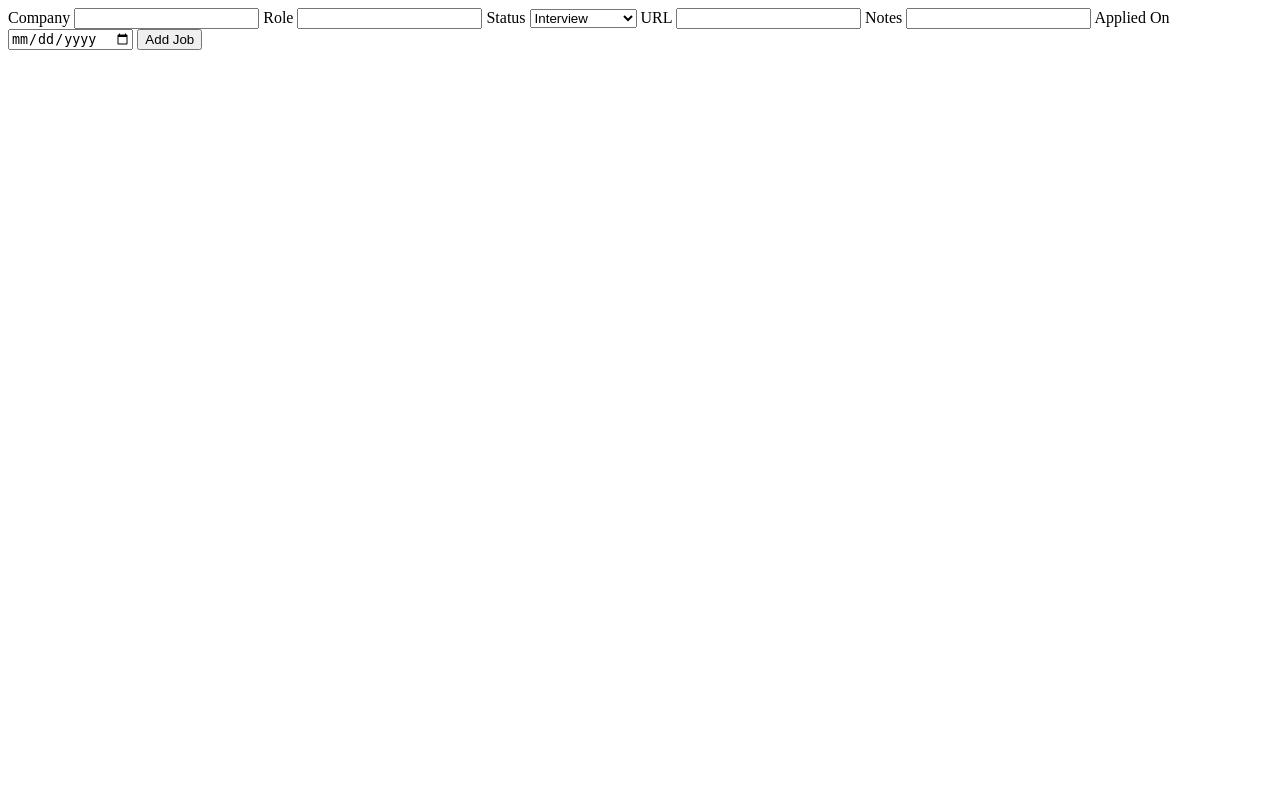
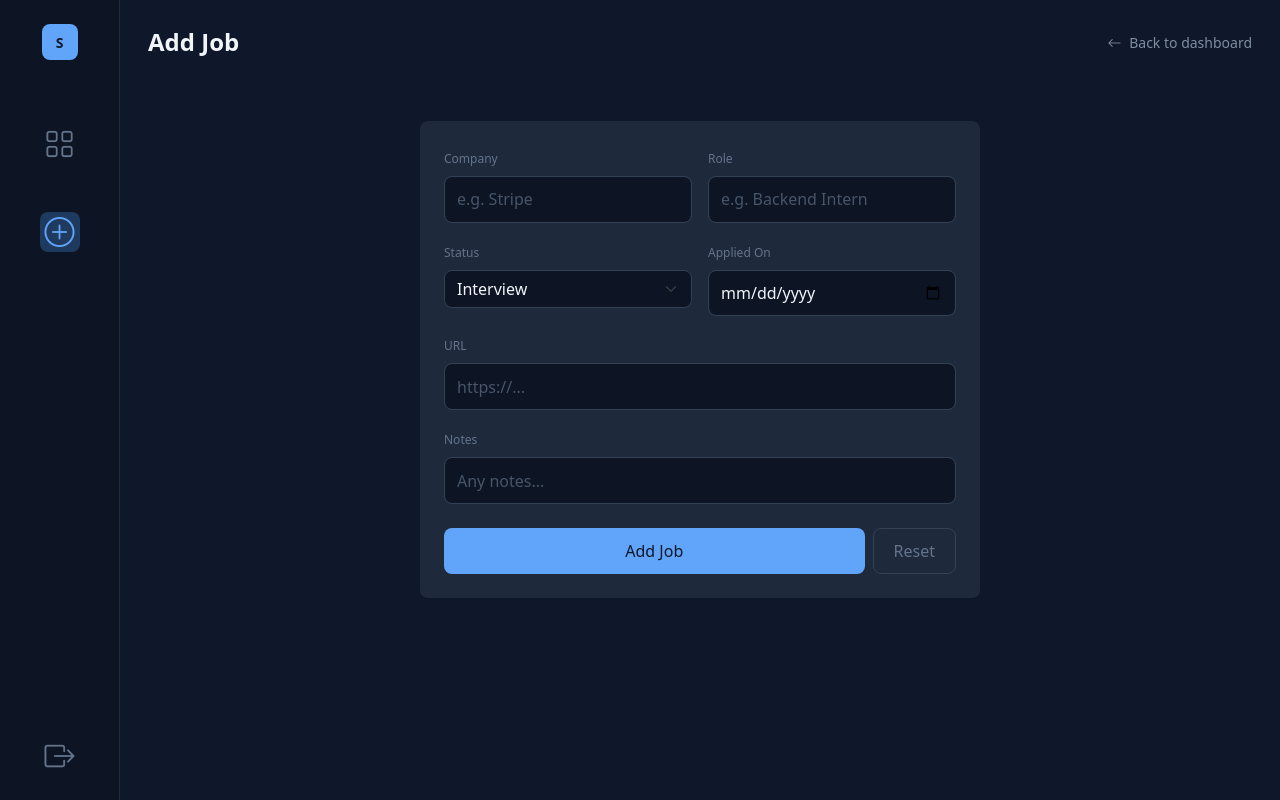
Before and after one commit to dangtruong06/Internship-and-Job-Application-Tracker, a Flask app: page /add-job in a window 1280 px wide. Run offline with Flask 3, Linux system fonts and the light colour scheme; the visitor is signed in with stand-in values (Sample User, id 1).

Commit message:
create edit job route by reusing add form, add duplicate email check at registration, recreated add form with styling

```diff
--- a/forms.py
+++ b/forms.py
@@ -24,4 +24,4 @@ class AddJob(FlaskForm):
                                             validators=[DataRequired()])
     url = StringField('URL', validators=[DataRequired()])
     notes = StringField('Notes', validators=[Optional()])
-    date = DateField('Applied On', validators=[Optional()])
+    applied_on = DateField('Applied On', validators=[Optional()])
--- a/main.py
+++ b/main.py
@@ -1,4 +1,4 @@
-from flask import Flask, render_template, redirect, url_for, flash, request
+from flask import Flask, render_template, redirect, url_for, flash
 from models import db, User, Job
 from forms import Register, Login, AddJob
 from dotenv import load_dotenv
@@ -26,6 +26,11 @@ def load_user(user_id):
 @app.route('/register', methods=['GET', 'POST'])
 def register():
     form = Register()
+
+    email_check = db.session.execute(db.select(User).where(User.email == form.email.data)).scalar()
+    if email_check:
+        flash('Email is already registered! Please log in', 'danger')
+        return redirect(url_for('register'))
 
     if form.validate_on_submit():
         new_user = User(name=form.name.data,
@@ -68,7 +73,7 @@ def home():
 def dashboard():
     jobs = db.session.execute(db.select(Job
                             ).where(Job.user_id == current_user.id
-                            )).scalars().all()
+                            ).order_by(Job.applied_on.desc())).scalars().all()
 
     counts = Counter(job.status for job in jobs)
 
@@ -93,7 +98,7 @@ def add():
                       status=form.status.data,
                       url=form.url.data,
                       notes=form.notes.data,
-                      applied_on=form.date.data,
+                      applied_on=form.applied_on.data,
                       user_id=current_user.id)
 
         db.session.add(new_job)
@@ -102,16 +107,43 @@ def add():
 
     return render_template('add.html', form=form)
 
+@app.route('/edit-job/<int:job_id>', methods=['POST', 'GET'])
+@login_required
+def edit_job(job_id):
+    job = db.get_or_404(Job, job_id)
+
+    if current_user.id != job.user_id:
+        return redirect(url_for('dashboard'))
+
+    form = AddJob(obj=job)
+
+    if form.validate_on_submit():
+        job.company = form.company.data
+        job.role = form.role.data
+        job.status = form.status.data
+        job.url = form.url.data
+        job.notes = form.notes.data
+        job.applied_on = form.applied_on.data
+        db.session.commit()
+
+        return redirect(url_for('dashboard'))
+    return render_template('add.html', form=form, job=job)
+
 @app.route('/delete-job/<int:job_id>', methods=['POST'])
 @login_required
 def delete_job(job_id):
     job = db.get_or_404(Job, job_id)
+
+    if current_user.id != job.user_id:
+        return redirect(url_for('dashboard'))
+
     db.session.delete(job)
     db.session.commit()
     return redirect(url_for('dashboard'))
 
 
 @app.route('/logout')
+@login_required
 def logout():
     logout_user()
     return redirect(url_for('home'))
--- a/static/css/styles.css
+++ b/static/css/styles.css
@@ -94,3 +94,21 @@ table.jobs-table th {
     padding: 8px 12px;
     background: transparent !important;
 }
+
+.form-control, .form-select {
+    background-color: #0d1424 !important;
+    border: 1px solid #334155 !important;
+    color: #f1f5f9 !important;
+    border-radius: 8px !important;
+}
+
+.form-control:focus, .form-select:focus {
+    background-color: #0d1424 !important;
+    border-color: #60a5fa !important;
+    color: #f1f5f9 !important;
+    box-shadow: 0 0 0 2px rgba(96, 165, 250, 0.15) !important;
+}
+
+.form-control::placeholder {
+    color: #475569 !important;
+}
--- a/templates/add.html
+++ b/templates/add.html
@@ -1,39 +1,73 @@
+{% extends "base_dashboard.html" %}
 
-<form method="POST">
-    {{ form.hidden_tag() }}
+{% block title %}Add Job — Appli{% endblock %}
 
-    {{ form.company.label }}
-    {{ form.company() }}
+{% block nav_add %}active{% endblock %}
 
-    {{ form.role.label }}
-    {{ form.role() }}
+{% block content %}
 
-    {{ form.status.label }}
-    {{ form.status() }}
+<div class="d-flex align-items-center justify-content-between mb-4">
+    <h1 class="fw-semibold m-0" style="font-size: 24px; color: #f1f5f9;">
+        {{ 'Edit Job' if job else 'Add Job' }}
+    </h1>
 
-    {{ form.url.label }}
-    {{ form.url() }}
+    <a href="{{ url_for('dashboard') }}" style="color: #7f8ea2; font-size: 14px; text-decoration: none;">
+        <i class="bi bi-arrow-left me-1"></i> Back to dashboard
+    </a>
+</div>
 
-    {{ form.notes.label }}
-    {{ form.notes() }}
+<div class="d-flex justify-content-center align-items-start" style="min-height: 70vh; padding-top: 40px;">
+<div class="card rounded-3 p-4" style="background: #1e293b; max-width: 560px; border: none;">
+    <form method="POST" action="{{ url_for('edit_job', job_id=job.id) if job else url_for('add') }}" id="add-job-form">
+        {{ form.hidden_tag() }}
 
-    {{ form.date.label }}
-    {{ form.date() }}
+        <div class="row g-3 mb-3">
+            <div class="col">
+                {{ form.company.label(class="form-label", style="color: #64748b; font-size: 12px;") }}
+                {{ form.company(class="form-control", placeholder="e.g. Stripe") }}
 
-    <button type="submit">Add Job</button>
-</form>
+            </div>
+            <div class="col">
+                {{ form.role.label(class="form-label", style="color: #64748b; font-size: 12px;") }}
+                {{ form.role(class="form-control", placeholder="e.g. Backend Intern") }}
 
+            </div>
+        </div>
 
-<!-- class Job(db.Model):
-    __tablename__ = 'jobs'
-    id:Mapped[int] = mapped_column(Integer, primary_key=True)
-    company:Mapped[str] = mapped_column(String(250), nullable=False)
-    role:Mapped[str] = mapped_column(String(250), nullable=False)
-    status:Mapped[str] = mapped_column(String(250), nullable=False)
-    url:Mapped[Optional[str]] = mapped_column(String(250))
-    notes:Mapped[Optional[str]] = mapped_column(Text)
-    applied_on:Mapped[Optional[date]] = mapped_column()
+        <div class="row g-3 mb-3">
+            <div class="col">
+                {{ form.status.label(class="form-label", style="color: #64748b; font-size: 12px;") }}
+                {{ form.status(class="form-select") }}
+            </div>
+            <div class="col">
+                {{ form.applied_on.label(class="form-label", style="color: #64748b; font-size: 12px;") }}
+                {{ form.applied_on(class="form-control") }}
+            </div>
+        </div>
 
-    # Establish relationship between jobs to one user
-    user_id:Mapped[int] = mapped_column(ForeignKey('users.id'))
-    user:Mapped['User'] = relationship(back_populates='jobs') -->
+        <div class="mb-3">
+            {{ form.url.label(class="form-label", style="color: #64748b; font-size: 12px;") }}
+            {{ form.url(class="form-control", placeholder="https://...") }}
+
+        </div>
+
+        <div class="mb-4">
+            {{ form.notes.label(class="form-label", style="color: #64748b; font-size: 12px;") }}
+            {{ form.notes(class="form-control", placeholder="Any notes...", rows=3) }}
+        </div>
+
+        <div class="d-flex gap-2">
+            <button type="submit" class="btn flex-grow-1"
+                    style="background: #60a5fa; color: #0f172a; font-weight: 500; border-radius: 8px; padding: 10px;">
+                {{ 'Save Changes' if job else 'Add Job' }}
+            </button>
+            <button type="reset" class="btn"
+                    style="background: transparent; color: #64748b; border: 1px solid #334155; border-radius: 8px; padding: 10px 20px;">
+                Reset
+            </button>
+        </div>
+
+    </form>
+</div>
+</div>
+{% endblock %}
--- a/templates/base_dashboard.html
+++ b/templates/base_dashboard.html
@@ -31,23 +31,15 @@
            class="sidebar-icon {% block nav_add %}{% endblock %}">
             <i class="bi bi-plus-circle"></i>
         </a>
-        <a href="#" title="Calendar"
-           class="sidebar-icon">
-            <i class="bi bi-calendar3"></i>
-        </a>
 
         <!-- Bottom nav icons -->
         <div class="mt-auto d-flex flex-column align-items-center gap-3">
-            <a href="#" title="Settings" class="sidebar-icon">
-                <i class="bi bi-gear"></i>
-            </a>
             <a href="{{ url_for('logout')}}" title="Log out" class="sidebar-icon">
                 <i class="bi bi-box-arrow-right"></i>
             </a>
         </div>
     </div>
 
-    <!-- Main content (offset by sidebar width) -->
     <div style="margin-left: 120px; flex: 1; padding: 28px 28px;">
         {% with messages = get_flashed_messages(with_categories=true) %}
         {% if messages %}
```
Also changed, not shown: templates/dashboard.html (+6 -2 lines).
